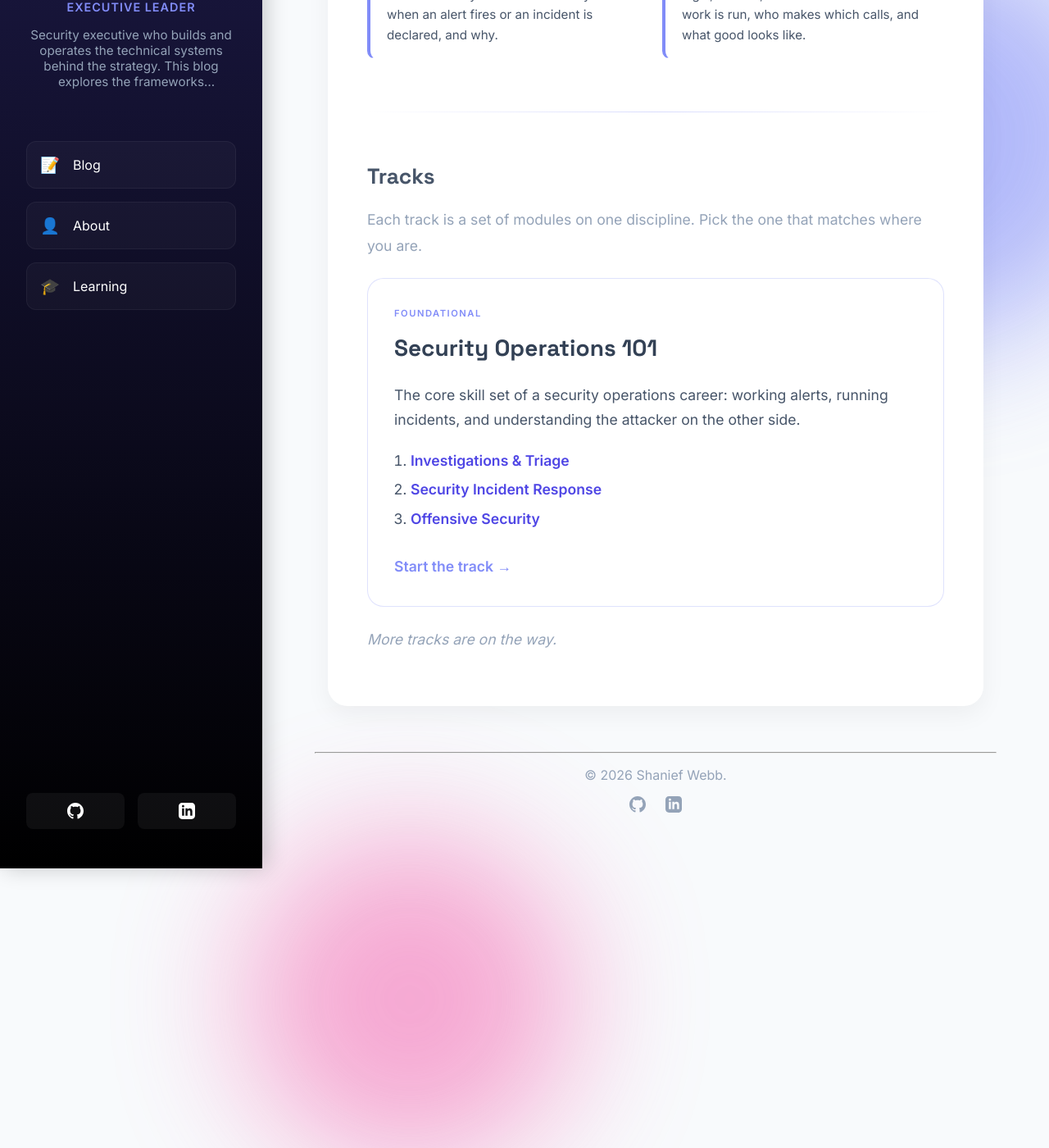
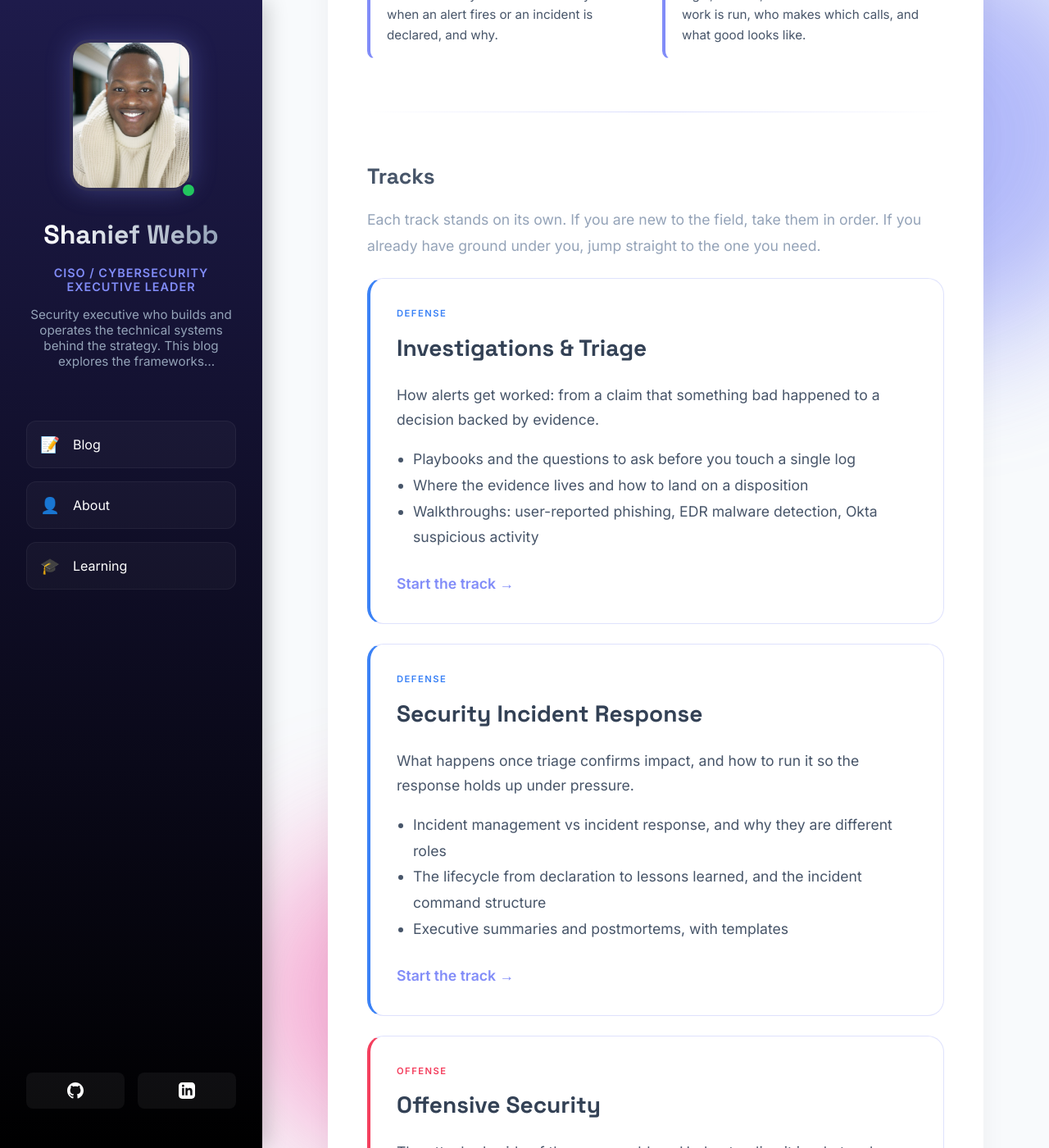
Before and after one commit to slw07g/shanief, a Jekyll site: the page built from learning/index.md, in a window 1280 px wide and 1400 px high, scrolled down 1154 px. Shown: the whole window at 82% size. Built offline with Jekyll 4.4.1, drawn with Linux system fonts in a browser that asks for light colours; some of the changed text lies outside the part shown.

Commit message:
Split Learning hub into three standalone tracks
Investigations & Triage, Security Incident Response, and Offensive
Security are now separate tracks on /learning/ with Defense/Offense
labels. Removes the Security Operations 101 page and redirects its URL
to the hub.

Co-Authored-By: Claude Opus 5.5 <noreply@anthropic.com>

```diff
--- a/assets/css/style.scss
+++ b/assets/css/style.scss
@@ -849,16 +849,20 @@ div.highlight {
     line-height: 1.7;
   }
 
-  .track-modules {
+  .track-topics {
     padding-left: 1.25rem;
-    line-height: 2;
+    line-height: 1.8;
+    color: #475569;
+  }
 
-    a {
-      color: #4f46e5;
-      font-weight: 600;
+  &.defense {
+    border-left: 4px solid #3b82f6;
+    .track-level { color: #3b82f6; }
+  }
 
-      &:hover { color: var(--accent-secondary); }
-    }
+  &.offense {
+    border-left: 4px solid #f43f5e;
+    .track-level { color: #f43f5e; }
   }
 
   .track-cta {
--- a/learning/index.md
+++ b/learning/index.md
@@ -53,21 +55,45 @@ description: >-
 
   <section class="tracks-section">
     <h2>Tracks</h2>
-    <p class="section-subtitle">Each track is a set of modules on one discipline. Pick the one that matches where you are.</p>
+    <p class="section-subtitle">Each track stands on its own. If you are new to the field, take them in order. If you already have ground under you, jump straight to the one you need.</p>
 
-    <div class="track-card">
-      <span class="track-level">Foundational</span>
-      <a class="track-title" href="{{ '/learning/security-operations/' | relative_url }}">Security Operations 101</a>
-      <p class="track-desc">The core skill set of a security operations career: working alerts, running incidents, and understanding the attacker on the other side.</p>
-      <ol class="track-modules">
-        <li><a href="{{ '/learning/investigations-triage/' | relative_url }}">Investigations &amp; Triage</a></li>
-        <li><a href="{{ '/learning/incident-response/' | relative_url }}">Security Incident Response</a></li>
-        <li><a href="{{ '/learning/offensive-security/' | relative_url }}">Offensive Security</a></li>
-      </ol>
-      <a class="track-cta" href="{{ '/learning/security-operations/' | relative_url }}">Start the track &rarr;</a>
+    <div class="track-card defense">
+      <span class="track-level">Defense</span>
+      <a class="track-title" href="{{ '/learning/investigations-triage/' | relative_url }}">Investigations &amp; Triage</a>
+      <p class="track-desc">How alerts get worked: from a claim that something bad happened to a decision backed by evidence.</p>
+      <ul class="track-topics">
+        <li>Playbooks and the questions to ask before you touch a single log</li>
+        <li>Where the evidence lives and how to land on a disposition</li>
+        <li>Walkthroughs: user-reported phishing, EDR malware detection, Okta suspicious activity</li>
+      </ul>
+      <a class="track-cta" href="{{ '/learning/investigations-triage/' | relative_url }}">Start the track &rarr;</a>
     </div>
 
-    <p class="tracks-note">More tracks are on the way.</p>
+    <div class="track-card defense">
+      <span class="track-level">Defense</span>
+      <a class="track-title" href="{{ '/learning/incident-response/' | relative_url }}">Security Incident Response</a>
+      <p class="track-desc">What happens once triage confirms impact, and how to run it so the response holds up under pressure.</p>
+      <ul class="track-topics">
+        <li>Incident management vs incident response, and why they are different roles</li>
+        <li>The lifecycle from declaration to lessons learned, and the incident command structure</li>
+        <li>Executive summaries and postmortems, with templates</li>
+      </ul>
+      <a class="track-cta" href="{{ '/learning/incident-response/' | relative_url }}">Start the track &rarr;</a>
+    </div>
+
+    <div class="track-card offense">
+      <span class="track-level">Offense</span>
+      <a class="track-title" href="{{ '/learning/offensive-security/' | relative_url }}">Offensive Security</a>
+      <p class="track-desc">The attacker's side of the same problem. Understanding it is what makes triage and incident response sharper.</p>
+      <ul class="track-topics">
+        <li>Attack methodology from reconnaissance to root</li>
+        <li>Where to practice: HackTheBox and TryHackMe</li>
+        <li>Going further: automating your attack chains and publishing writeups</li>
+      </ul>
+      <a class="track-cta" href="{{ '/learning/offensive-security/' | relative_url }}">Start the track &rarr;</a>
+    </div>
+
+    <p class="tracks-note"><strong>How to use this material:</strong> read the track, then apply it. Triage a real alert using the disposition framework. Run a postmortem on a real incident using the templates. Root a box and write up the methodology instead of just moving to the next one. What separates people is whether they used it. More tracks are on the way.</p>
   </section>
 
 </div>
```
Also changed, not shown: other parts of learning/index.md (+2 -0 lines), learning/incident-response.md (+1 -1 lines), learning/investigations-triage.md (+1 -1 lines), learning/offensive-security.md (+1 -1 lines), learning/security-operations.md (deleted, +0 -24 lines), learning/templates/security-incident-executive-summary-template.md (+1 -1 lines).
